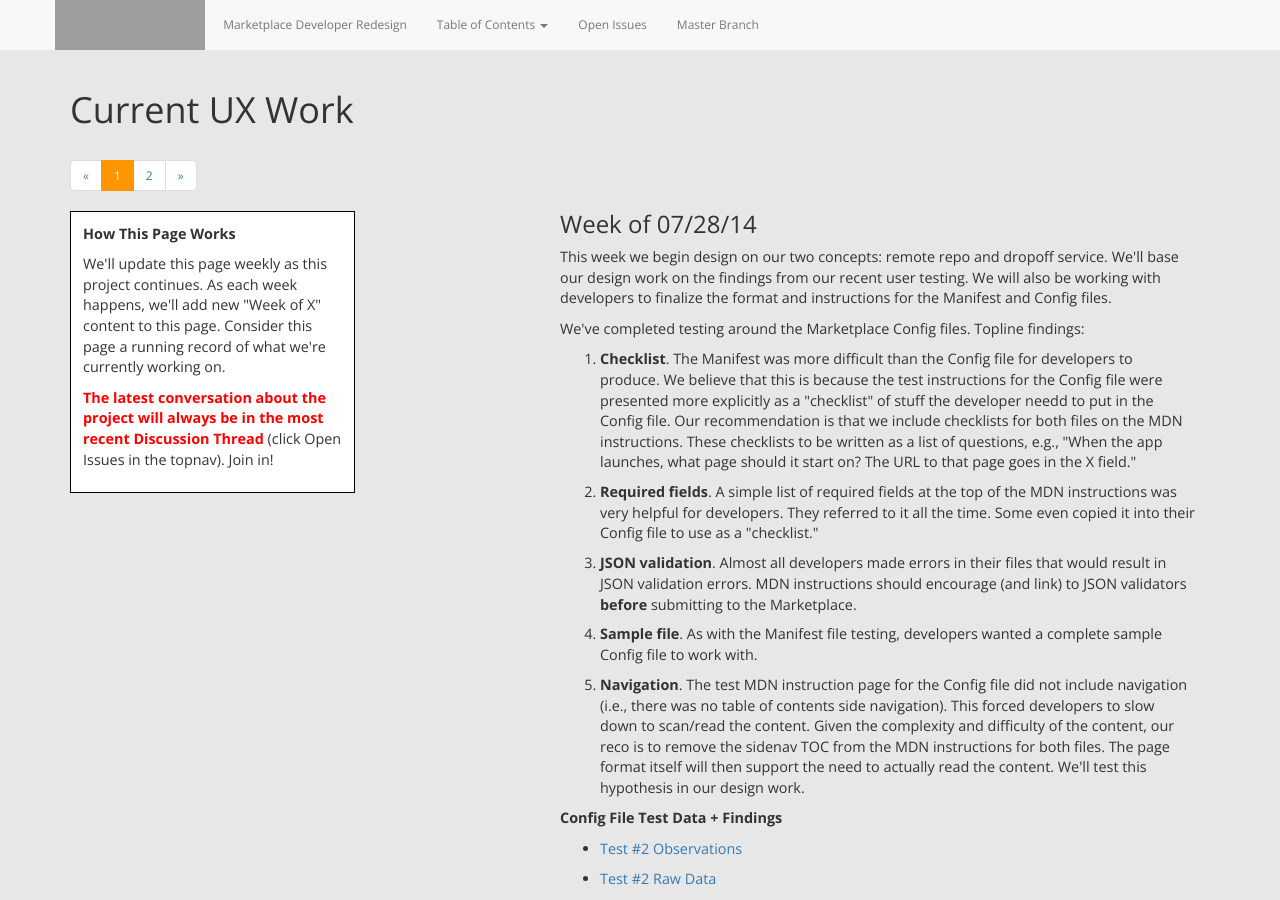
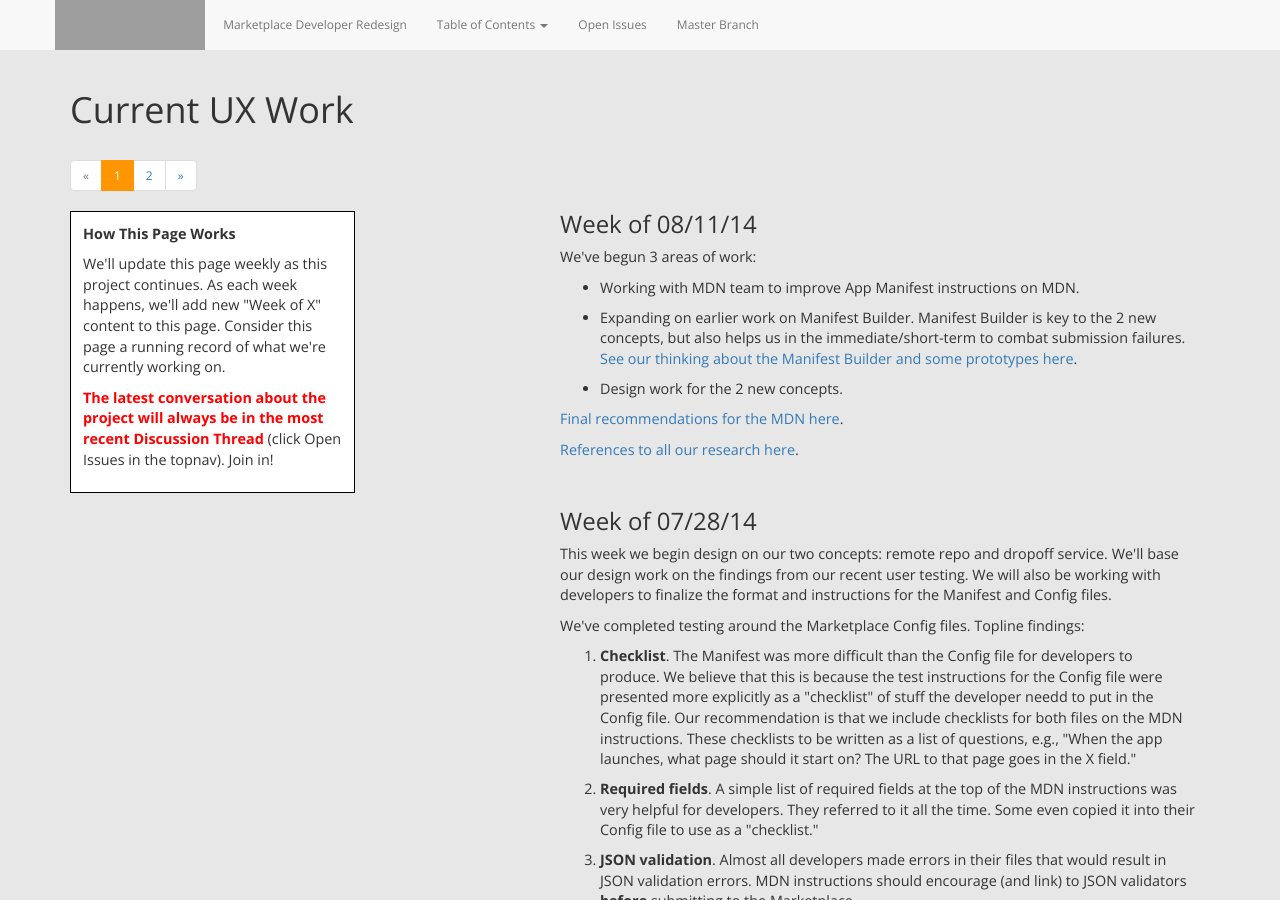
Before and after one commit to MarketplaceUX/devhub-redesign, a Jekyll site: the page built from current_ux.html, in a window 1280 px wide and 900 px high. Built offline with Jekyll 4.4.1, drawn with Linux system fonts in a browser that asks for light colours; nearby versions of some CDN libraries; grey boxes are pictures that could not be loaded.

Commit message:
updates for week of 8/11

```diff
--- a/_includes/specNav.html
+++ b/_includes/specNav.html
@@ -19,24 +19,25 @@
 						<li><a href="index.html">Title Page </a></li>
 
 						<li class="menuHeading"><em>Project Information</em></li>
-						<li><a href="home_1.html">Project Overview</a></li>
-						<li><a href="home_2.html">Goals &amp; Metrics</a></li>
-						<li><a href="home_3.html">Our Audience</a></li>
+						<li><a href="../home_1.html">Project Overview</a></li>
+						<li><a href="../home_2.html">Goals &amp; Metrics</a></li>
+						<li><a href="../home_3.html">Our Audience</a></li>
 
 
 						<li class="menuHeading"><em>Experience Strategy</em></li>
-						<li><a href="second_1.html">Developer Journey</a></li>
-						<li><a href="second_2.html">Triggers + Behaviors</a></li>
-						<li><a href="second_3.html">Design Strategies</a></li>
+						<li><a href="../second_1.html">Developer Journey</a></li>
+						<li><a href="../second_2.html">Triggers + Behaviors</a></li>
+						<li><a href="../second_3.html">Design Strategies</a></li>
 
 
 						<li class="menuHeading"><em>Concepts</em></li>
-						<li><a href="current_ux.html">Current UX Work</a></li>
-						<li><a href="third_2.html">Reference: Earlier Concepts</a></li>
+						<li><a href="../current_ux.html">Current UX Work</a></li>
+						<li><a href="../third_2.html">Reference: Earlier Concepts</a></li>
 
 
 						<li class="menuHeading"><em>User Research &amp; Testing results</em></li>
-						<li><a href="research/devExpApril2014.pdf">The App Developer Experience &mdash; May 2014 Strategy &amp; Insights Team (pdf)</a></li>
+						<li><a href="../research/index.html">App Manifest/Config file research &mdash; Jul 2014</a></li>
+						<li><a href="../research/devExpApril2014.pdf">The App Developer Experience &mdash; May 2014 Strategy &amp; Insights Team (pdf)</a></li>
 					</ul>
 				</li>
 
--- a/current_ux.html
+++ b/current_ux.html
@@ -33,7 +33,25 @@ multisequence: current_ux
 
 	<div class="col-sm-6 col-md-6 col-lg-7 col-lg-offset-2">
 
-		<h3 class="no-top">Week of 07/28/14</h3>
+		<h3 class="no-top">Week of 08/11/14</h3>
+
+		<p class="longText">We've begun 3 areas of work:
+
+    		<ul class="longText">
+    			<li>Working with MDN team to improve App Manifest instructions on MDN.</li>
+
+    			<li>Expanding on earlier work on Manifest Builder. Manifest Builder is key to the 2 new concepts, but also helps us in the immediate/short-term to combat submission failures. <a href="http://bna3a6.axshare.com">See our thinking about the Manifest Builder and some prototypes here</a>.</li>
+
+    			<li>Design work for the 2 new concepts.</li>
+    		</ul>
+
+    		<p class="longText"><a href="https://docs.google.com/a/mozilla.com/document/d/1KkcmK_U4Wa74XPxLs7v08vjgSiO9KQ3HQTQ1ol_KyAI">Final recommendations for the MDN here</a>.</p>
+
+    		<p class="longText"><a href="http://tsmuse.github.io/FirefoxMarketplaceDevPagesDesign/research/">References to all our research here</a>.</p>
+
+
+
+		<br/><h3>Week of 07/28/14</h3>
 
 		<p class="longText">This week we begin design on our two concepts: remote repo and dropoff service. We'll base our design work on the findings from our recent user testing. We will also be working with developers to finalize the format and instructions for the Manifest and Config files.
 		</p>
@@ -59,7 +77,6 @@ multisequence: current_ux
 			<li><a href="https://docs.google.com/a/mozilla.com/document/d/19Lg4GWAtOELSEi3zpAlDEZbmOCC5t82wGmSc4Sl383Q">Test #2 Observations</a></li>
 			<li><a href="https://docs.google.com/a/mozilla.com/spreadsheets/d/172GmDixYrvmK3Twyk9JOYxT5-woDIl26JB9vdrRhujc/edit#gid=0">Test #2 Raw Data</a></li>
 		</ul>
-
 
 
 		<br/><h3>Week of 07/21/14</h3>
```
